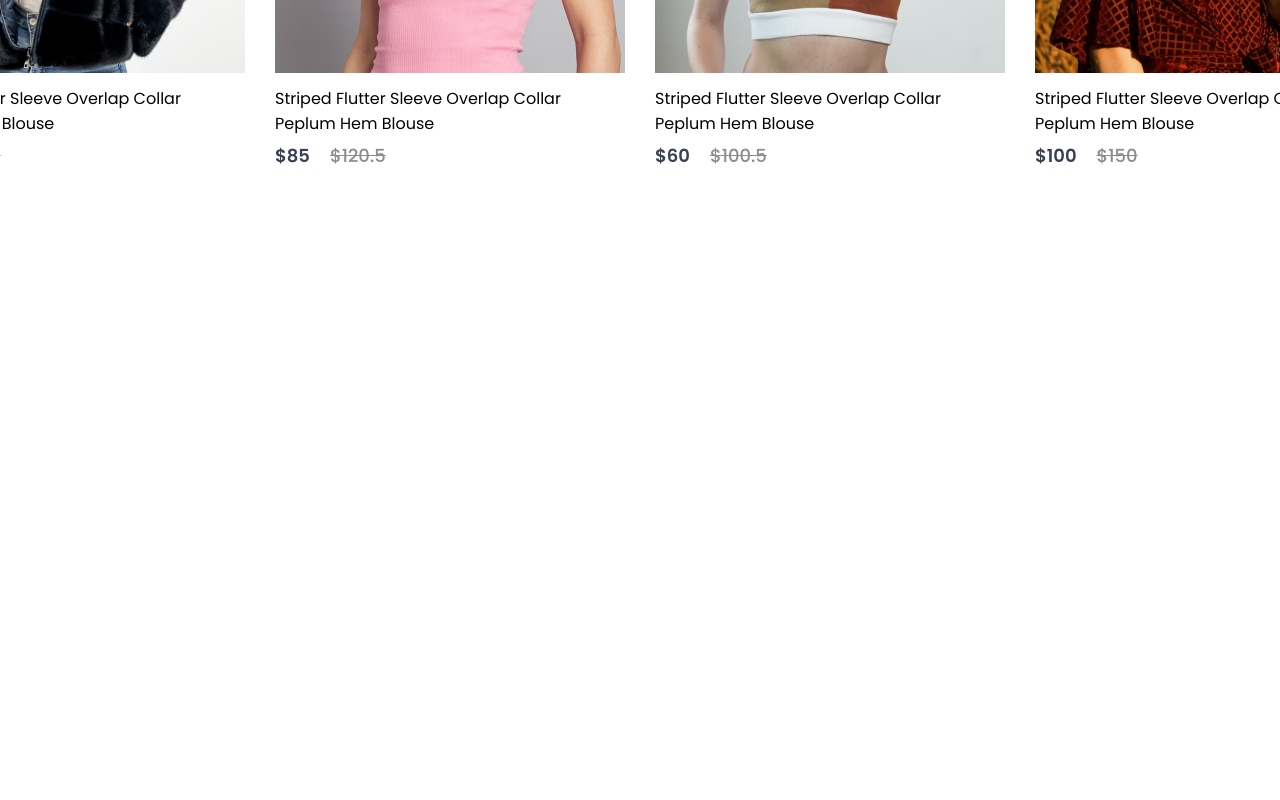
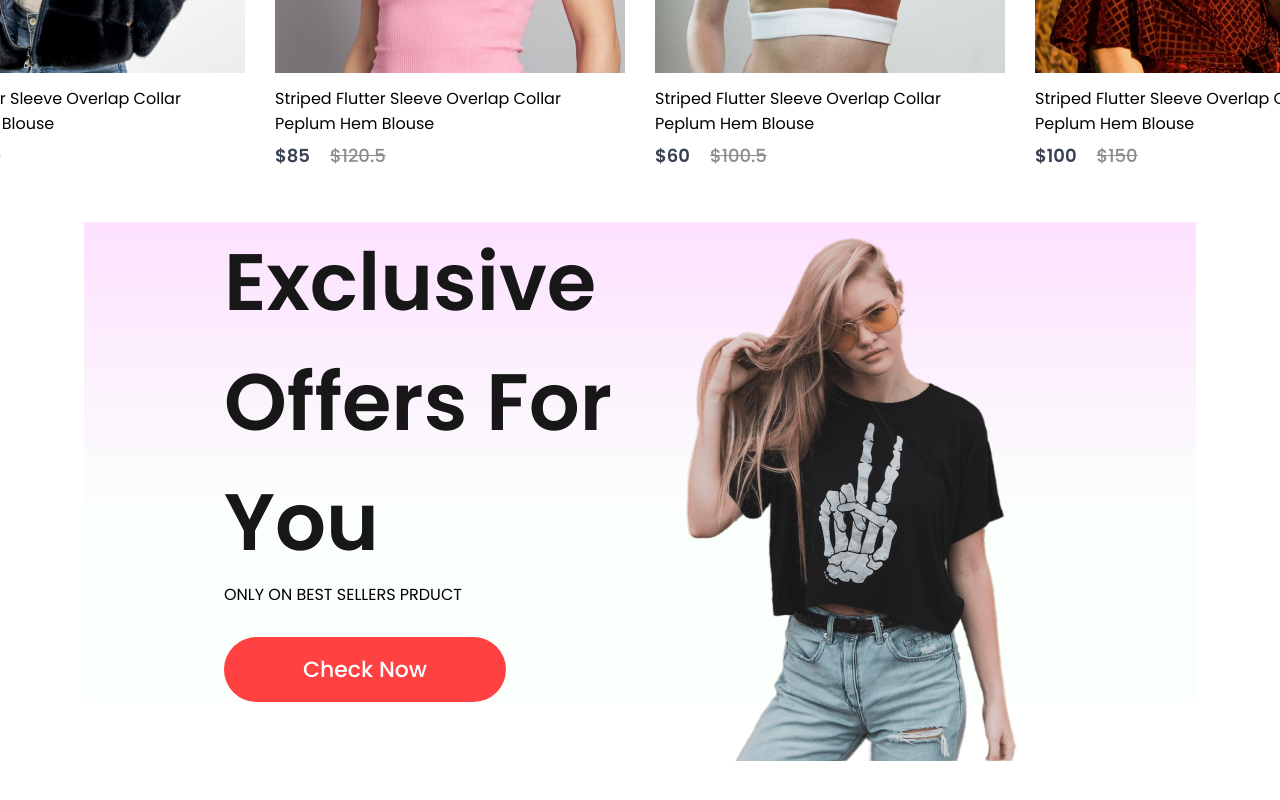
Before and after one commit to creation7654321/clothes-wear-react, a React (Vite) app: page / in a window 1280 px wide. Shown: the part 1395-2195 px from the top of the page. Before the commit the page ends 1617 px from the top, so only its background shows below. Built offline with nearby package versions, Linux system fonts and the light colour scheme.

Commit message:
creating Offer component

```diff
--- /dev/null
+++ b/src/Components/Offers/Offers.css
@@ -0,0 +1,41 @@
+.offers{
+    width: 65%;
+    height: 60vh;
+    display: flex;
+    margin: auto;
+    padding:0px 140px;
+    margin-bottom: 150px;
+    background: linear-gradient(180deg, #fde1ff, #e1ffea22 60%);
+
+}
+.offers-left{
+    flex:1;
+    display: flex;
+    flex-direction: column;
+    justify-content: center;
+
+}
+.offers-left h1{
+    color: #171717;
+    font-size: 80px;
+    font-weight: 600;
+}
+.offers-left button{
+    width: 282px;
+    height: 70px;
+    border-radius: 35px;
+    background: #ff4141;
+    border: none;
+    color: white;
+    font-size: 22px;
+    font-weight: 500;
+    margin-top: 30px;
+    cursor: pointer;
+}
+.offers-right{
+    flex:1;
+    display: flex;
+    align-items: center;
+    justify-content: flex-end;
+    padding-top: 50px;
+}
--- /dev/null
+++ b/src/Components/Offers/Offers.jsx
@@ -0,0 +1,19 @@
+import React from 'react'
+import './Offers.css'
+import exclusive_image from '../Assets/exclusive_image.png'
+
+export default function Offers() {
+  return (
+    <div className="offers">
+        <div className="offers-left">
+            <h1>Exclusive</h1>
+            <h1>Offers For You</h1>
+            <p>ONLY ON BEST SELLERS PRDUCT</p>
+            <button>Check Now</button>
+        </div>
+        <div className="offers-right">
+            <img src={exclusive_image} alt="" />
+        </div>
+    </div>
+  )
+}
--- a/src/Pages/Shop.jsx
+++ b/src/Pages/Shop.jsx
@@ -1,12 +1,14 @@
 import React from 'react'
 import Hero from '../Components/Hero/Hero'
 import Popular from '../Components/Popular/Popular'
+import Offers from '../Components/Offers/Offers'
 
 export default function Shop() {
   return (
     <div>
       <Hero/>
       <Popular/>
+      <Offers/>
     </div>
   )
 }
```
